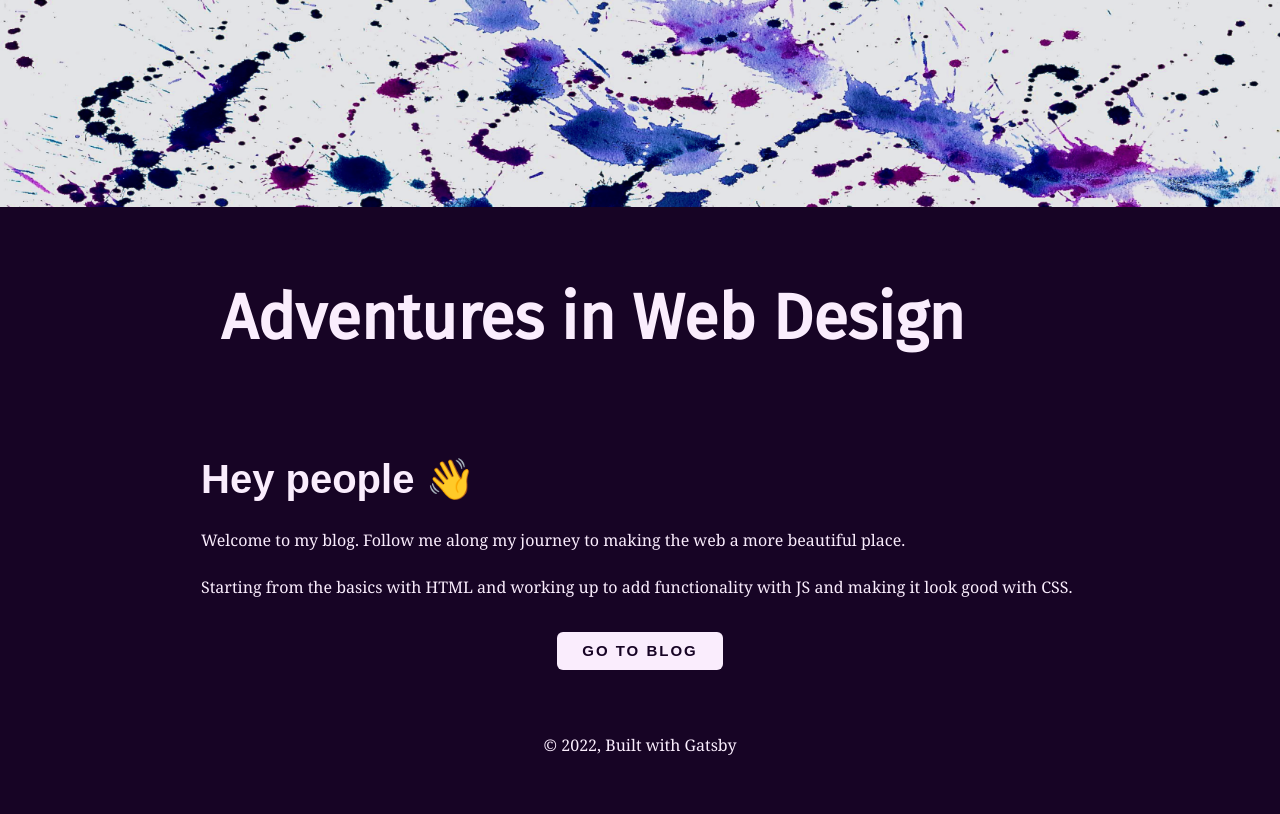
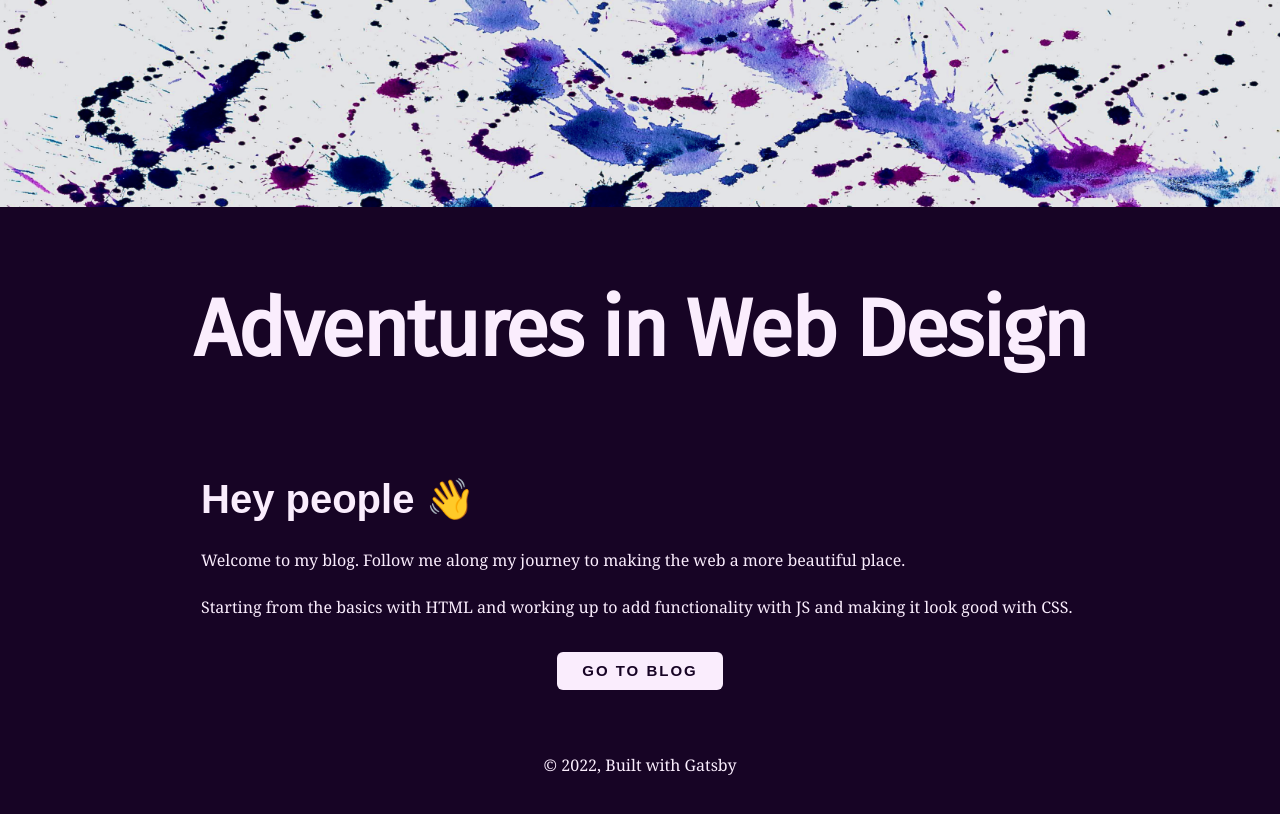
Before and after one commit to clairemanthey/adventure_blog, a Gatsby site: page / in a window 1280 px wide. Built offline with nearby package versions, Linux system fonts and the light colour scheme; Gatsby itself is replaced by a stand-in of ours; some packages are replaced by stand-ins of ours; a web font is replaced by a local one.

Commit message:
updated layout.js

```diff
--- a/src/components/layout.js
+++ b/src/components/layout.js
@@ -15,13 +15,11 @@ class Layout extends React.Component {
       header = (
         <h1
           style={{
-            ...scale(1.5),
             marginBottom: rhythm(1.5),
             marginTop: 0,
-            marginLeft: `50px`,
-            marginRight:`50px`,
             fontFamily: `'Fira Sans', sans-serif`,
           }}
+          className={"main-title"}
         >
           <Link
             style={{
```
